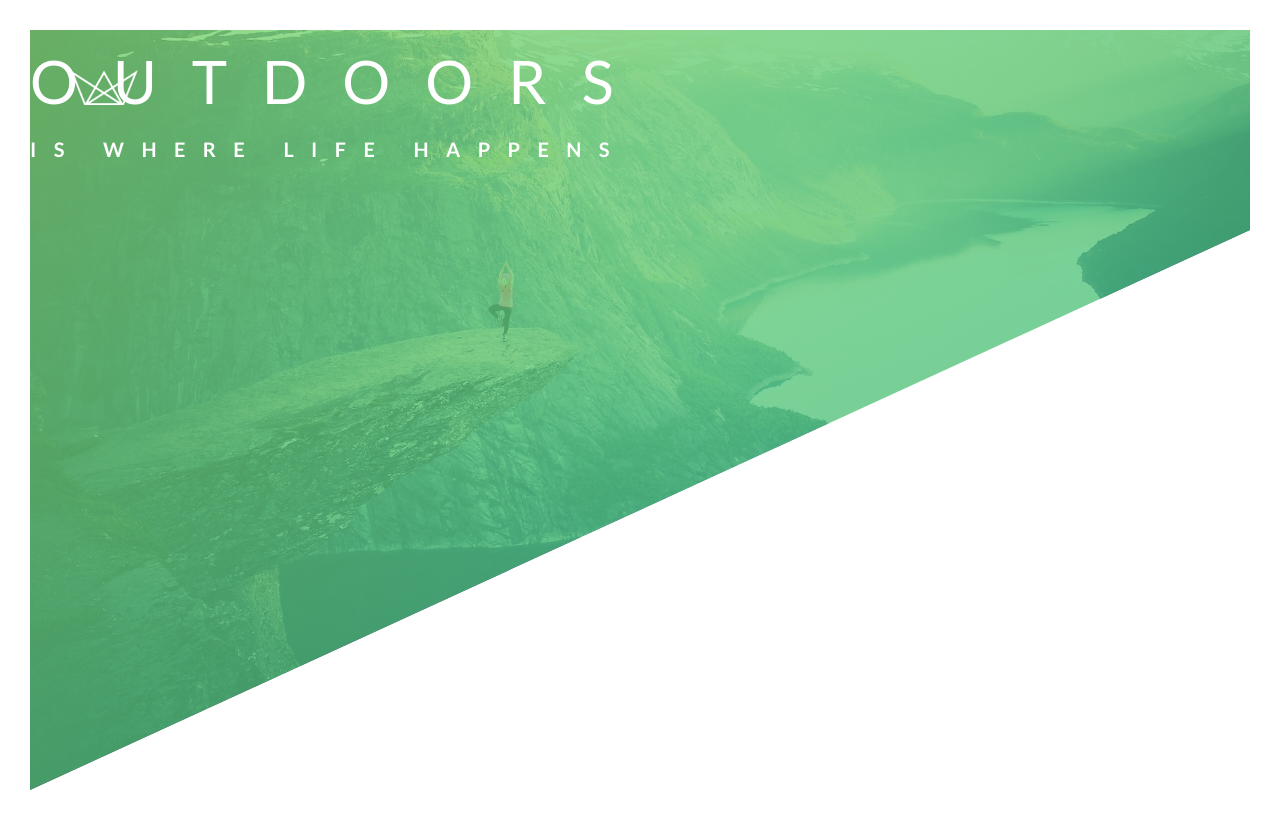
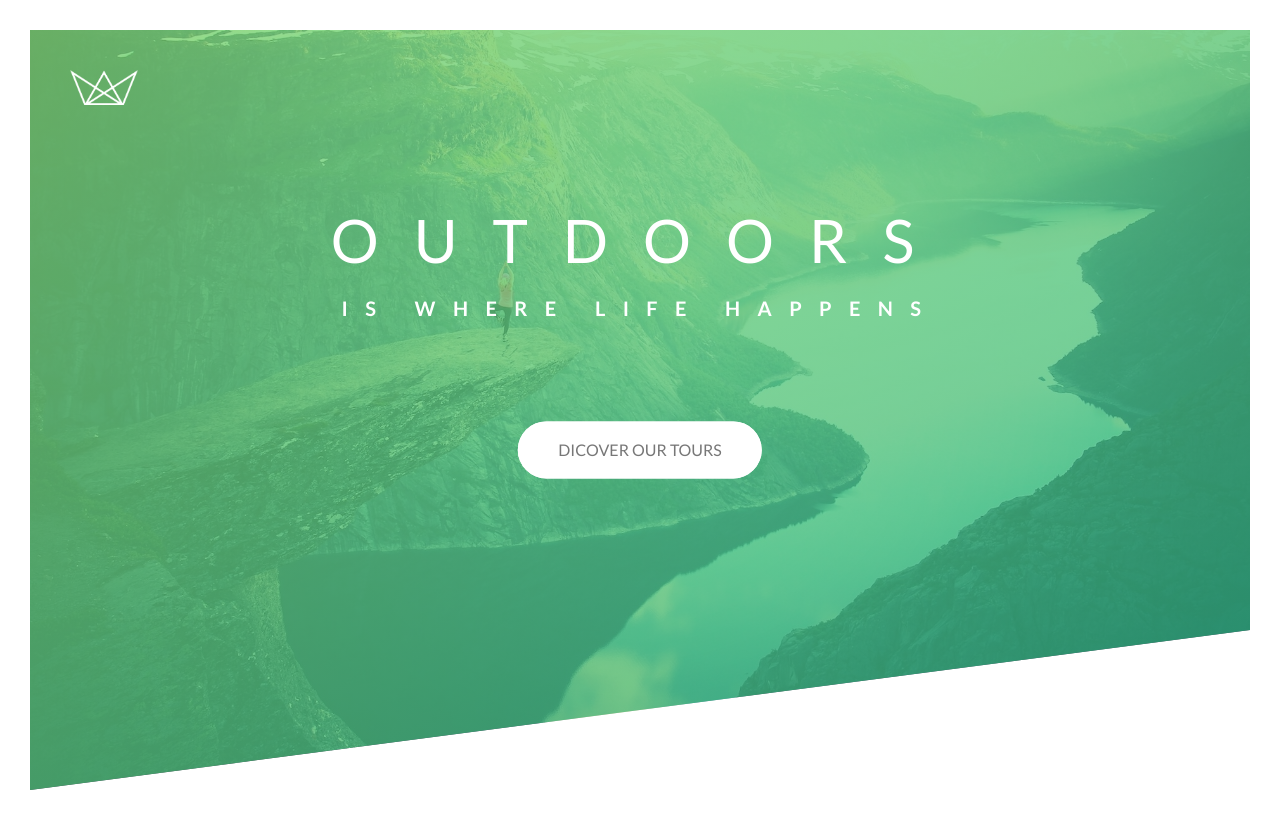
Before and after one commit to sbrina813/Advanced-css, a plain HTML site: page Natours/starter/index.html in a window 1280 px wide. Drawn offline with Linux system fonts and the light colour scheme; files that its build step writes are made by us from their sources.

Commit message:
Header area study

```diff
--- a/Natours/starter/css/style.css
+++ b/Natours/starter/css/style.css
@@ -29,7 +29,7 @@ body {
     background-size: cover;
     background-position: top;
     position: relative;
-    clip-path: polygon(0 0, 100% 0, 100% 200px, 0 100%);
+    clip-path: polygon(0 0, 100% 0, 100% 75vh, 0 100%);
 }
 .logo-box {
     position: absolute;
@@ -41,20 +41,129 @@ body {
 }
 .text-box {
     position: absolute;
+    top: 40%;
+    left: 50%;
+    transform: translate(-50%, -50%);
+    text-align: center;
 }
 .heading-primary {
     color: #fff;
     text-transform: uppercase;
+    backface-visibility: hidden; /* fix animation shaking */
+    margin-bottom: 6rem;
 }
 .heading-primary-main {
     display: block;
     font-weight: 400;
     font-size: 60px;
     letter-spacing: 35px;
+
+    animation-name: moveInLeft;
+    animation-duration: 1s;
+    animation-timing-function: ease-out;
+    /* animation-iteration-count: 3; */
+    /* animation-delay: 2s; */
 }
 .heading-primary-sub {
     display: block;
     font-weight: 700;
     font-size: 20px;
     letter-spacing: 17.4px;
+    animation-name: moveInRight;
+    animation-duration: 1s;
+    animation-timing-function: ease-out;
 }
+/* Animation */
+@keyframes moveInLeft {
+    0% {
+        opacity: 0;
+        transform: translateX(-100px);
+    }
+    /* 50% {...} */
+    /* 60% {
+        transform: rotate(120deg);
+    } */
+    80% {
+        transform: translateX(10px);
+    }
+    100% {
+        opacity: 1;
+        transform: translate(0);
+    }
+}
+@keyframes moveInRight {
+    0% {
+        opacity: 0;
+        transform: translateX(100px);
+    }
+    /* 50% {...} */
+    80% {
+        transform: translateX(-10px);
+    }
+    100% {
+        opacity: 1;
+        transform: translate(0);
+    }
+}
+@keyframes moveInBottom {
+    0% {
+        opacity: 0;
+        transform: translateY(30px);
+    }
+
+    100% {
+        opacity: 1;
+        transform: translate(0);
+    }
+}
+
+/* Button effect */
+.btn:link,
+.btn:visited {
+    text-transform: uppercase;
+    text-decoration: none;
+    padding: 15px 40px;
+    display: inline-block;
+    border-radius: 100px;
+    transition: all .2s;
+    position: relative;
+}
+.btn:hover {
+    transform: translateY(-3px);
+    box-shadow: 0 10px 20px rgba(0, 0, 0, .2);
+}
+.btn:active {
+    transform: translateY(-1px);
+    box-shadow: 0 5px 10px rgba(0, 0, 0, .2);
+}
+.btn-white {
+    background-color: #fff;
+    color: #777;
+}
+/* sudo elements: treat as child of btn*/
+.btn::after {
+    content: "";
+    display: inline-block;
+    height: 100%;
+    width: 100%;
+    border-radius: 100px;
+    position:absolute;
+    top: 0;
+    left: 0;
+    z-index: -1;
+    transition: all .4s;
+}
+.btn-white::after {
+    background-color: #fff;
+}
+.btn:hover::after {
+    transform: scaleX(1.4) scaleY(1.6);
+    opacity : 0;
+}
+.btn-animated {
+    animation:moveInBottom .5s ease-out .75s;
+    /* auto apply style of 0% before animation starts */
+    animation-fill-mode: backwards;
+}
+
+/* H  I  J  K  L M N  O P Q R S T U V W X Y Z*/
--- a/Natours/starter/index.html
+++ b/Natours/starter/index.html
@@ -18,11 +18,14 @@
                <img src="img/logo-white.png" alt
             ="Logo" class="logo">
            </div>
+
            <div class="text-box">
-            <div class="heading-primary">
+            <h1 class="heading-primary">
                 <span class="heading-primary-main">Outdoors</span>
                 <span class="heading-primary-sub">is where life happens</span>
-            </div>
+            </h1>
+
+            <a href="#" class="btn btn-white btn-animated">Dicover our tours</a>
            </div>
 
         </header>
```
